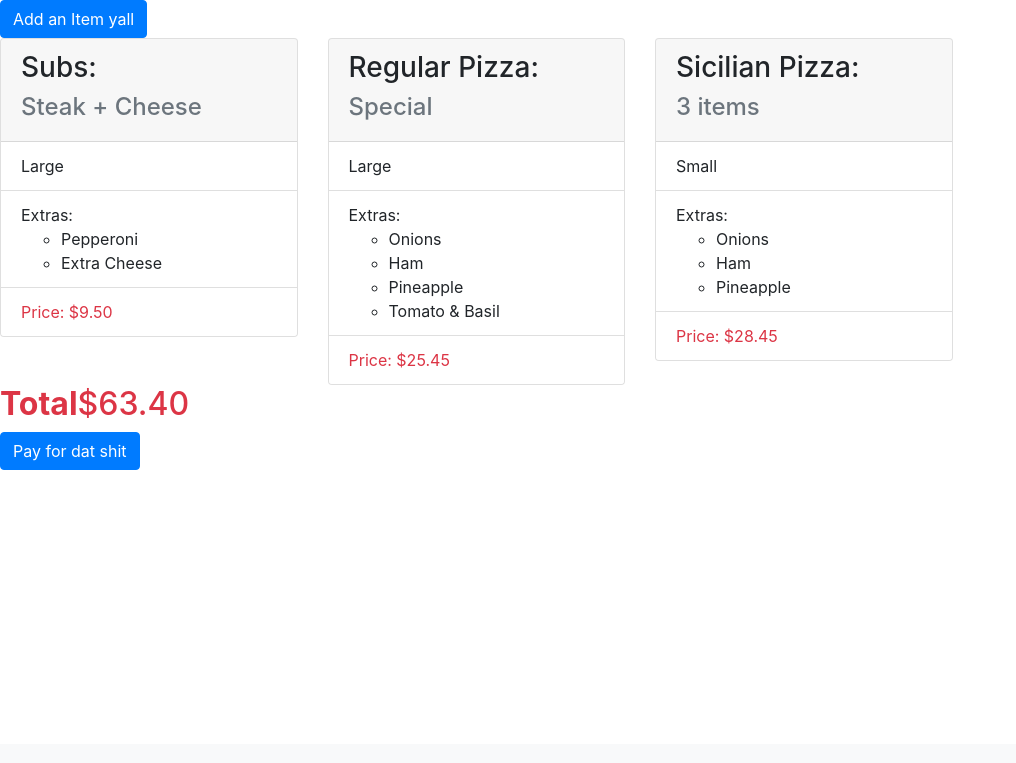
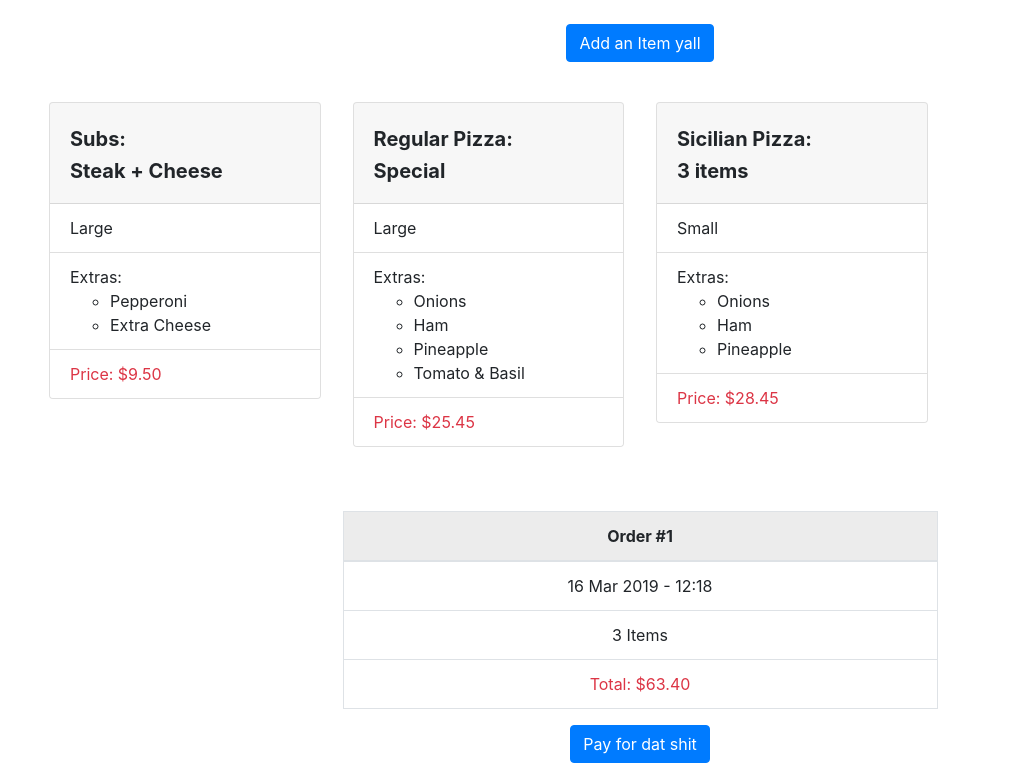
Before and after one commit to samrelins/CS50W_Project_3-Pizza, a Django app: page /order/1 in a window 1280 px wide. Shown: the part 56-819 px from the top of the page, without its empty margins (0-1016 px from the left). Before the commit the page ends 526 px from the top, so only its background shows below. Run offline with Django 3.2, Linux system fonts and the light colour scheme; a user stored in the database is signed in; data comes from the database, SQL or seed files in the repository; some libraries are stand-ins or nearby versions.

Commit message:
styled order pages and separated new and historic with different templates

```diff
--- a/orders/models.py
+++ b/orders/models.py
@@ -112,3 +112,11 @@ class Order(models.Model):
         date += " " + months[self.date.month + 1]
         date += " " + str(self.date.year)
         return date
+
+    def print_time(self):
+        time = str(self.date.hour)
+        if self.date.minute < 10:
+            time += ":0" + str(self.date.minute)
+        else:
+            time += ":" + str(self.date.minute)
+        return time
--- /dev/null
+++ b/orders/templates/orders/new_order.html
@@ -0,0 +1,80 @@
+{% extends "orders/base_navbar.html" %}
+
+{% block title %}
+    Your Order
+{% endblock %}
+
+{% block body %}
+    <div class="row">
+        <a class="btn btn-primary display-block mx-auto mt-4" href="/choose_item">Add an Item yall</a>
+    </div>
+
+    <div class="row px-5 mt-4">
+
+    {% for item in order.items.all %}
+        <div class="col-sm-6 col-md-4 col-lg-3 p-0">
+            <div class="card m-3">
+                <div class="card-header pt-4">
+                    <h5 class="font-weight-bold">{{ item.item.dish.name }}:</h5>
+                    <h5 class="font-weight-bold">{{ item.item.name }}</h5>
+                </div>
+                <ul class="list-group list-group-flush">
+
+                    {% if item.small %}
+                        <li class="list-group-item">Small</li>
+                    {% endif %}
+
+                    {% if not item.small and not item.item.dish.one_size %}
+                        <li class="list-group-item">Large</li>
+                    {% endif %}
+
+                    {% if item.extras.first %}
+                        <li class="list-group-item">
+                            Extras: <ul>
+                            {% for extra in item.extras.all %}
+                                <li>{{ extra.name }}</li>
+                            {% endfor %}
+                            </ul>
+                        </li>
+                    {% endif %}
+
+                    <li class="list-group-item text-danger">Price: {{ item.print_price }}</li>
+                </ul>
+            </div>
+        </div>
+    {% endfor %}
+
+    </div>
+
+    <div class="row mt-5">
+        <div class="col-sm-1 col-md-2 col-lg-3"></div>
+        <div class="col-sm-10 col-md-8 col-lg-6">
+            <div class="container-fluid">
+                <table class="table border">
+                    <thead class="table-active">
+                        <tr>
+                            <th class="text-center">Order #{{ order.id }}</th>
+                        </tr>
+                    </thead>
+                    <tbody>
+                        <tr>
+                            <td class="text-center">{{ order.print_date }} - {{ order.print_time }}</td>
+                        </tr>
+                        <tr>
+                            <td class="text-center">{{ order.items_total }} Items</td>
+                        </tr>
+                        <tr>
+                            <td class="text-center text-danger"> Total: {{ order.print_total }}</td>
+                        </tr>
+                    </tbody>
+                </table>
+            </div>
+        </div>
+    </div>
+    <div class="row">
+        <a class="btn btn-primary display-block mx-auto" href="/complete_order">Pay for dat shit</a>
+    </div>
+
+
+
+{% endblock %}
--- a/orders/templates/orders/order.html
+++ /dev/null
@@ -1,58 +0,0 @@
-{% extends "orders/base_navbar.html" %}
-
-{% block title %}
-    Your Order
-{% endblock %}
-
-{% block body %}
-
-    {% if not order.paid %}
-        <div class="row">
-            <div class="col text-centered">
-                <a class="btn btn-primary" href="/choose_item">Add an Item yall</a>
-            </div>
-        </div>
-    {% endif %}
-
-    <div class="row">
-    {% for item in order.items.all %}
-        <div class="col-sm-6 col-md-4 col-lg-3">
-            <div class="card">
-                <div class="card-header">
-                    <h3>{{ item.item.dish.name }}:</h3>
-                    <h4 class="text-muted">{{ item.item.name }}</h5>
-                </div>
-                <ul class="list-group list-group-flush">
-                    {% if item.small %}
-                        <li class="list-group-item">Small</li>
-                    {% endif %}
-                    {% if not item.small and not item.item.dish.one_size %}
-                        <li class="list-group-item">Large</li>
-                    {% endif %}
-                    {% if item.extras.first %}
-                        <li class="list-group-item">
-                            Extras: <ul>
-                            {% for extra in item.extras.all %}
-                                <li>{{ extra.name }}</li>
-                            {% endfor %}
-                            </ul>
-                        </li>
-                    {% endif %}
-                    <li class="list-group-item text-danger">Price: {{ item.print_price }}</li>
-                </ul>
-            </div>
-        </div>
-    {% endfor %}
-
-    </div>
-    <h2 class="text-danger"><b>Total</b>{{ order.print_total }}</h2>
-
-    {% if not order.paid %}
-        <a class="btn btn-primary" href="/complete_order">Pay for dat shit</a>
-    {% endif %}
-
-    {% if order.paid %}
-        <a class="btn btn-primary" href="/orders">back to yo orders bitch!!</a>
-    {% endif %}
-
-{% endblock %}
--- a/orders/views.py
+++ b/orders/views.py
@@ -94,7 +94,13 @@ def order(request, order_id):
     context = {
             "order": order,
     }
-    return render(request, "orders/order.html", context)
+
+    if order.paid:
+        return render(request, "orders/historic_order.html", context)
+    else:
+        return render(request, "orders/new_order.html", context)
+
+
 
 
 def choose_item(request):
```
Also changed, not shown: orders/templates/orders/historic_order.html (added, +87 -0 lines), orders/templates/orders/orders.html (+7 -4 lines).
